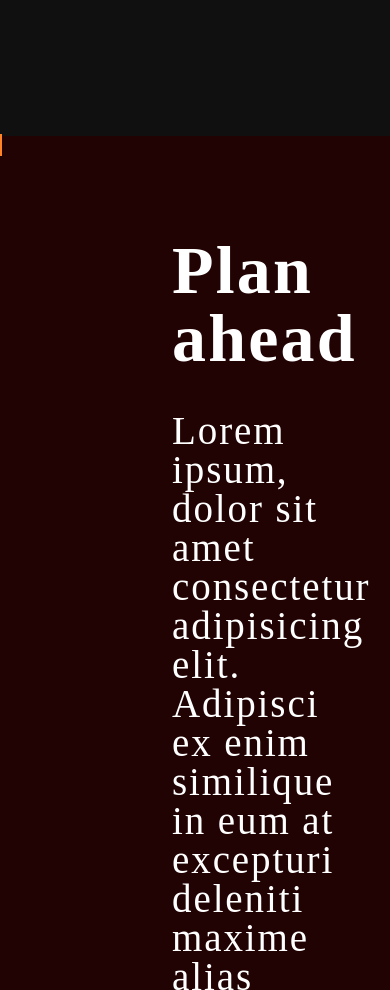
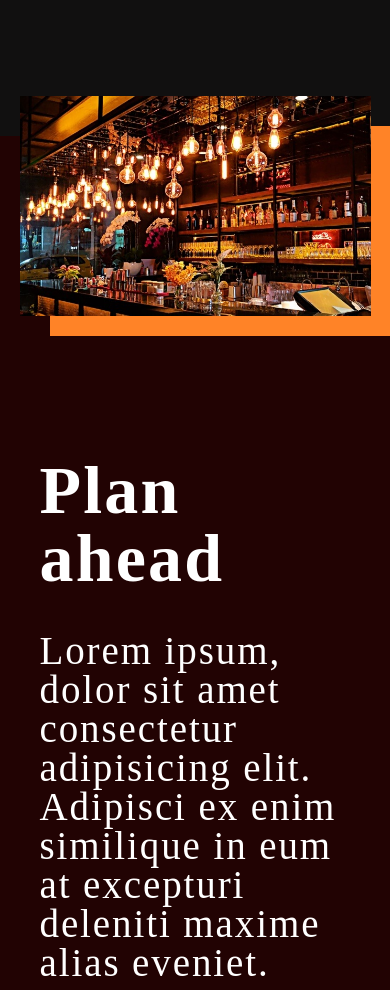
Before and after one commit to skarmen/karmen-salim-project-two, a plain HTML site: page index.html in a window 390 px wide. Shown: the part 3302-4292 px from the top of the page. Drawn offline with Linux system fonts and the light colour scheme; a web font is replaced by a local one.

Commit message:
Fixed layout of locations container - made responsive; Fixed padding on events and hsot section - responsive

```diff
--- a/styles/sass/_home-page.scss
+++ b/styles/sass/_home-page.scss
@@ -343,6 +343,41 @@ h3 {
 
 /* MEDIA QUERIES
 =================================== */
+@media (max-width: 1200px) {
+  // Home Page - Locations Section
+
+/* Element | file:///Users/karmen/juno/projects/bar-one-psd-conversion/index.html */
+
+  .locations-row-1,
+  .locations-row-2 {
+    flex-direction: column;
+    justify-content: center;
+    align-items: center;
+  }
+
+    // Align img in the center
+  .locations-row-1-img {
+    left: 0;
+  }
+
+  .locations-row-2-img {
+    right: 0
+  }
+
+  .locations-content-row-1 ,
+  .locations-content-row-2 {
+    margin-left: 0;
+  }
+
+  .locations-content-row-2 {
+    margin-top: 100px;
+    align-items: flex-start;
+    margin-right: 0;
+  }
+
+}
+
+
 @media (max-width: 768px) {
   // .main-menu {
   //   justify-content: space-around;
@@ -392,3 +427,12 @@ h3 {
     text-align: center;
   }
 }
+
+@media (max-width: 480px) {
+  .locations-content-row-1,
+  .locations-content-row-2,
+  .host-content,
+  .events-container {
+    padding: 0 20px;
+  }
+}
```
Also changed, not shown: styles/styles.css.
